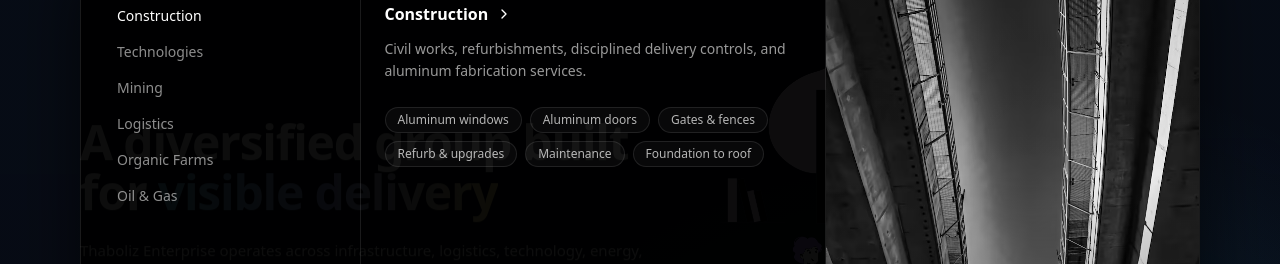
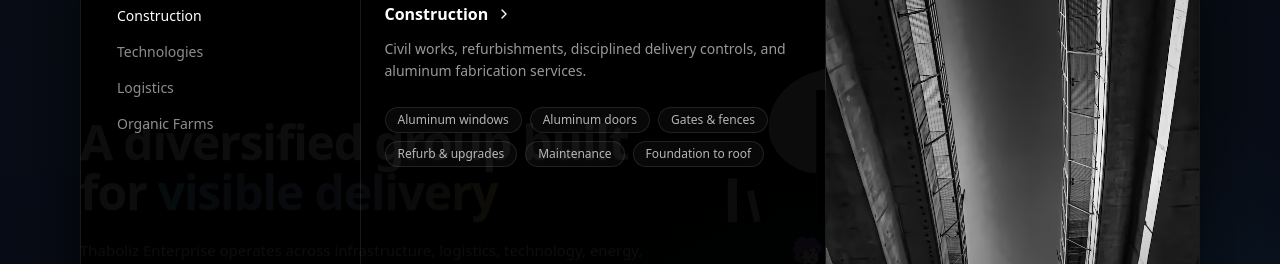
Before and after one commit to selfjoe-tech/thaboliz-enterprise, a Next.js app: page /about in a window 1280 px wide. Shown: the part 124-388 px from the top of the page. Built offline with nearby package versions, Linux system fonts and the light colour scheme.

Commit message:
removed mining and oil and gas from home page and header because they aren't ready to be shown

```diff
--- a/src/components/sections/BuildOnTabs.tsx
+++ b/src/components/sections/BuildOnTabs.tsx
@@ -46,15 +46,15 @@ const items: Item[] = [
     size: "mid",
     image: "/companies/organic farming.avif"
   },
-  {
-    label: "Mining",
-    title: "Responsible resource development",
-    description: "Operations guided by safety, compliance, and long-term value.",
-    href: "/services/mining",
-    icon: <Mountain className="h-5 w-5" />,
-    size: "tall",
-    image: "/companies/mining.avif"
-  },
+  // {
+  //   label: "Mining",
+  //   title: "Responsible resource development",
+  //   description: "Operations guided by safety, compliance, and long-term value.",
+  //   href: "/services/mining",
+  //   icon: <Mountain className="h-5 w-5" />,
+  //   size: "tall",
+  //   image: "/companies/mining.avif"
+  // },
   {
     label: "Logistics",
     title: "Movement that keeps supply chains alive",
@@ -64,15 +64,15 @@ const items: Item[] = [
     size: "short",
     image: "/companies/logistics.jpg"
   },
-  {
-    label: "Oil & Gas",
-    title: "Energy projects delivered with discipline",
-    description: "Structured execution, clear reporting, and operational accountability.",
-    href: "/services/oil-and-gas",
-    icon: <Flame className="h-5 w-5" />,
-    size: "mid",
-    image: "/companies/oil.avif"
-  },
+  // {
+  //   label: "Oil & Gas",
+  //   title: "Energy projects delivered with discipline",
+  //   description: "Structured execution, clear reporting, and operational accountability.",
+  //   href: "/services/oil-and-gas",
+  //   icon: <Flame className="h-5 w-5" />,
+  //   size: "mid",
+  //   image: "/companies/oil.avif"
+  // },
   // {
   //   label: "Green Energy",
   //   title: "Clean energy for a stronger future",
--- a/src/components/sections/SiteHeader.tsx
+++ b/src/components/sections/SiteHeader.tsx
@@ -79,16 +79,16 @@ const WHAT_WE_DO: WhatWeDoItem[] = [
     image: { src: "/stock/pic-22.jpg", alt: "Technologies" },
     chips: ["Web platforms", "Automation", "Systems", "Digital ops", "Cyber Security"],
   },
-  {
-    id: "mining",
-    title: "Mining",
-    description:
-      "Responsible extraction operations with a focus on process discipline and compliance readiness.",
-    href: "/services/mining",
-    icon: <Pickaxe className="h-4 w-4" />,
-    image: { src: "/stock/pic-23.jpg", alt: "Mining" },
-    chips: ["Operations support", "Compliance readiness", "Project logistics"],
-  },
+  // {
+  //   id: "mining",
+  //   title: "Mining",
+  //   description:
+  //     "Responsible extraction operations with a focus on process discipline and compliance readiness.",
+  //   href: "/services/mining",
+  //   icon: <Pickaxe className="h-4 w-4" />,
+  //   image: { src: "/stock/pic-23.jpg", alt: "Mining" },
+  //   chips: ["Operations support", "Compliance readiness", "Project logistics"],
+  // },
   {
     id: "logistics",
     title: "Logistics",
@@ -109,16 +109,16 @@ const WHAT_WE_DO: WhatWeDoItem[] = [
     image: { src: "/stock/pic-25.jpg", alt: "Organic farms" },
     chips: ["Sustainable production", "Operations", "Scaling"],
   },
-  {
-    id: "oil-gas",
-    title: "Oil & Gas",
-    description:
-      "Support services and operational capability for fuel and gas related infrastructure.",
-    href: "/services/oil-and-gas",
-    icon: <Flame className="h-4 w-4" />,
-    image: { src: "/stock/pic-26.jpg", alt: "Oil & Gas" },
-    chips: ["Infrastructure support", "Safety docs", "Partner-led execution"],
-  },
+  // {
+  //   id: "oil-gas",
+  //   title: "Oil & Gas",
+  //   description:
+  //     "Support services and operational capability for fuel and gas related infrastructure.",
+  //   href: "/services/oil-and-gas",
+  //   icon: <Flame className="h-4 w-4" />,
+  //   image: { src: "/stock/pic-26.jpg", alt: "Oil & Gas" },
+  //   chips: ["Infrastructure support", "Safety docs", "Partner-led execution"],
+  // },
 
 
 
```
